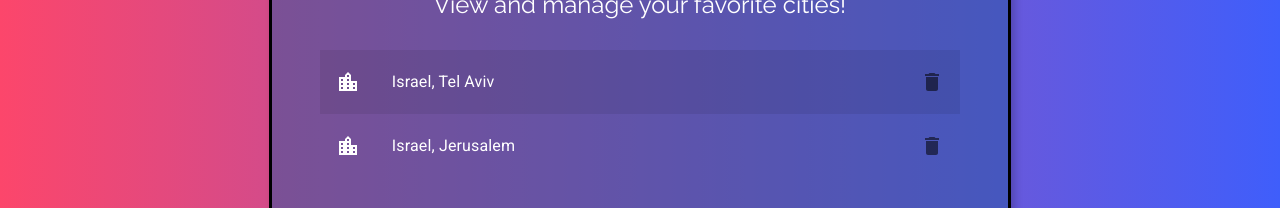
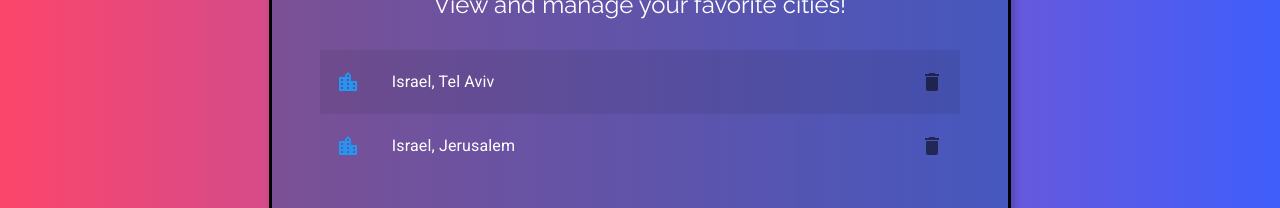
Before and after one commit to OmriGalShen/my-weather, a React (Create React App) app: page /favorites in a window 1280 px wide. Shown: the part 276-484 px from the top of the page. Built offline with nearby package versions, Linux system fonts and the light colour scheme.

Commit message:
small stlye fixes

```diff
--- a/src/components/content/favorites/Favorites.js
+++ b/src/components/content/favorites/Favorites.js
@@ -40,7 +40,7 @@ const Favorites = ({
                 selected={favCity.key === cityKey}
               >
                 <ListItemIcon>
-                  <LocationCityIcon style={{ color: "white" }} />
+                  <LocationCityIcon style={{ color: "#2196f3" }} />
                 </ListItemIcon>
                 <ListItemText primary={itemText} style={{ color: "white" }} />
 
--- a/src/components/content/weather/Weather.js
+++ b/src/components/content/weather/Weather.js
@@ -79,7 +79,7 @@ const Weather = props => {
             />
           </Grid>
         </Grid>
-        <Grid item lg={3} xs={12}>
+        <Grid item md={3} xs={12}>
           <CityWeather
             data={cityForecast}
             city={city}
@@ -87,7 +87,7 @@ const Weather = props => {
             handleFavorite={handleFavorite}
           />
         </Grid>
-        <Grid item lg={9} xs={12}>
+        <Grid item md={9} xs={12}>
           <CardList days={days} isMetric={isMetric} />
         </Grid>
       </Grid>
```
